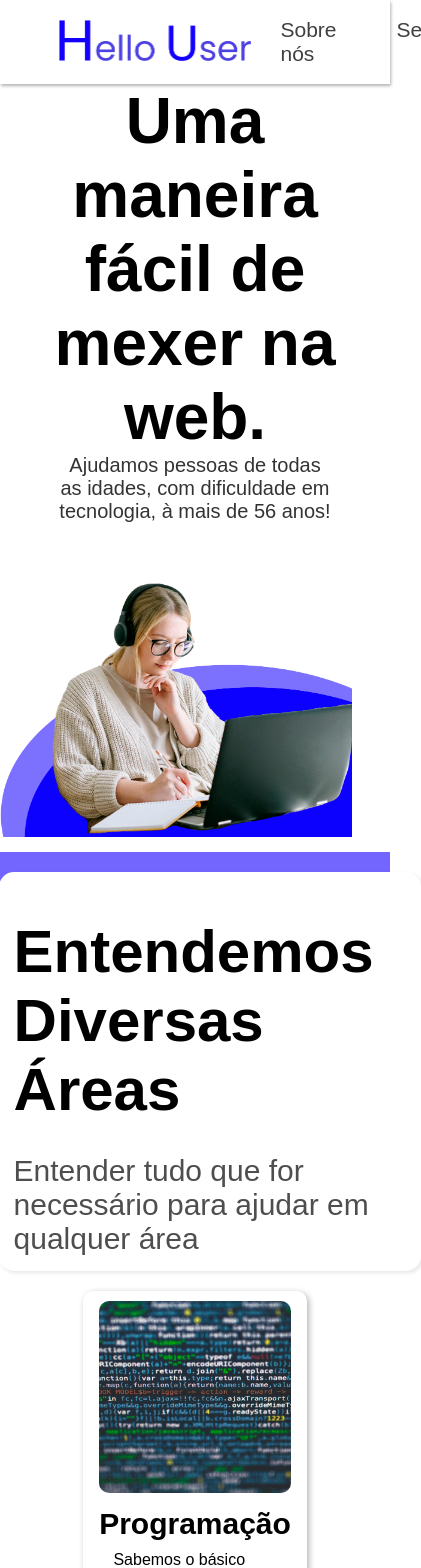
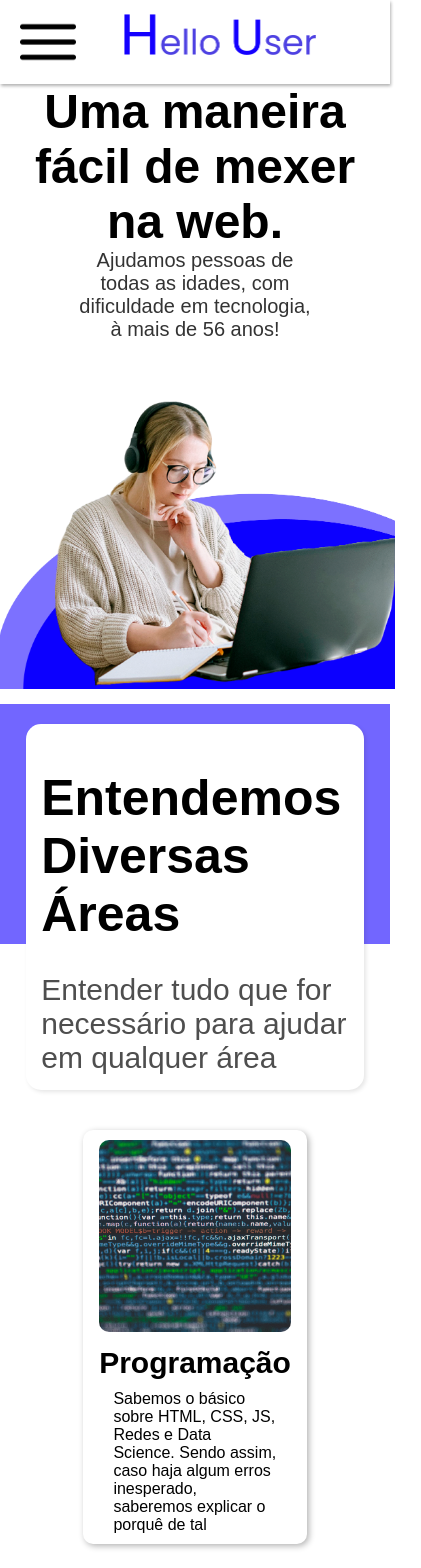
Before and after one commit to guilhermeMars/Hello-User--Portfolio, a React (Create React App) app: page / in a window 390 px wide. Shown: the top 1568 px of the page, 421 px wide, since content can reach past the window. Built offline with nearby package versions, Linux system fonts and the light colour scheme.

Commit message:
Atualizações de Responsividade
Adicionado o menu responsivo no header
Todas as páginas (exceto a de sobre) já estão 100% responsivas

```diff
--- a/src/components/Contato.jsx
+++ b/src/components/Contato.jsx
@@ -83,7 +83,10 @@ const Contato = () => {
 
   return (
     <div>
-      <StyledTittle>Nos envie seu problema e lhe <UnderlineSpan>retornaremos em algumas horas ;)</UnderlineSpan></StyledTittle>
+      <StyledTittle>
+        Nos envie seu problema e lhe{" "}
+        <UnderlineSpan>retornaremos em algumas horas ;)</UnderlineSpan>
+      </StyledTittle>
       <StyledForm
         onSubmit={(event) => {
           event.preventDefault();
--- a/src/components/Header.jsx
+++ b/src/components/Header.jsx
@@ -1,12 +1,55 @@
-import React from "react";
+import React, { useState } from "react";
 import styled from "styled-components";
 import { StyledDefaultLink } from "./UI";
 import HelloUser from "../assets/Hello User.png";
+import Menu from "../assets/menu responsivo.png";
 import { Link } from "react-router-dom";
 
 const Spacing = styled.div`
   padding: 0 15vw;
   height: 10vh;
+`;
+
+const StyledNavBar = styled.div`
+  position: fixed;
+  display: flex;
+  flex-direction: column;
+  z-index: 1;
+  top: 0;
+  bottom: 0;
+  width: 20em;
+  padding: 0 5vw;
+  background-color: white;
+`;
+
+const StyledNavMenu = styled.img`
+  margin-top: 20px;
+  width: 3.5em;
+`;
+
+const StyledH1 = styled.h1`
+  font-size: 40px;
+  margin-top: 20px;
+  margin-bottom: 20px;
+`;
+
+const StyledContentBar = styled(Link)`
+  font-size: 30px;
+  color: rgba(0, 0, 0, 0.75);
+  margin: 5px 10px;
+  background-color: rgb(237, 232, 232);
+  border-radius: 5px;
+`;
+
+const CenterDiv = styled.div`
+  text-align: center;
+  margin-top: 40px;
+`;
+
+const StyledBarLink = styled(StyledDefaultLink)`
+  text-align: center;
+  font-size: 23px;
+  padding: 15px 15px;
 `;
 
 const SyledHeader = styled.div`
@@ -21,14 +64,40 @@ const SyledHeader = styled.div`
   height: 10vh;
   align-items: center;
   box-shadow: 1px 2px 3px rgba(0, 0, 0, 0.3);
+  @media only screen and (max-width: 1000px) {
+    padding-left: 5vw;
+  }
+`;
+
+const HeadMenu = styled.div`
+  display: flex;
+`;
+
+const StyledMenu = styled.img`
+  display: none;
+  margin-right: 3em;
+  width: 3.5em;
+  @media only screen and (max-width: 1000px) {
+    display: block;
+  }
+`;
+
+const HeadLink = styled(Link)`
+  width: 100%;
+  height: 100%;
 `;
 
 const StyledImg = styled.img`
-  width: 12em;
+  min-width: 11em;
+  max-width: 12em;
+  height: 100%;
 `;
 
 const StyledList = styled.ul`
   display: flex;
+  @media only screen and (max-width: 1000px) {
+    display: none;
+  }
 `;
 
 const StyledContent = styled(Link)`
@@ -38,20 +107,56 @@ const StyledContent = styled(Link)`
   list-style-type: none;
 `;
 
+const StyledLink = styled(StyledDefaultLink)`
+  @media only screen and (max-width: 1000px) {
+    display: none;
+  }
+`;
+
 const Header = () => {
+  const [menu, setMenu] = useState(false);
+
+  const handleMenu = () => {
+    if (menu === true) {
+      setMenu(false);
+    } else {
+      setMenu(true);
+    }
+  };
+
   return (
     <>
       <Spacing />
+      {menu && (
+        <StyledNavBar>
+          <StyledNavMenu
+            src={Menu}
+            alt="Menu Responsivo"
+            onClick={handleMenu}
+          />
+          <StyledH1>Menu</StyledH1>
+          <StyledContentBar to="/">Home</StyledContentBar>
+          <StyledContentBar to="/sobre">Sobre nós</StyledContentBar>
+          <StyledContentBar to="/servicos">Serviços</StyledContentBar>
+          <StyledContentBar to="/localizacao">Localização</StyledContentBar>
+          <CenterDiv>
+            <StyledBarLink to="/contato">Contate-nos</StyledBarLink>
+          </CenterDiv>
+        </StyledNavBar>
+      )}
       <SyledHeader>
-        <Link to="/">
-          <StyledImg src={HelloUser} alt="Hello User Logo" />
-        </Link>
+        <HeadMenu>
+          <StyledMenu src={Menu} alt="Menu Responsivo" onClick={handleMenu} />
+          <HeadLink to="/">
+            <StyledImg src={HelloUser} alt="Hello User Logo" />
+          </HeadLink>
+        </HeadMenu>
         <StyledList>
           <StyledContent to="/sobre">Sobre nós</StyledContent>
           <StyledContent to="/servicos">Serviços</StyledContent>
           <StyledContent to="/localizacao">Localização</StyledContent>
         </StyledList>
-        <StyledDefaultLink to="/contato">Contate-nos</StyledDefaultLink>
+        <StyledLink to="/contato">Contate-nos</StyledLink>
       </SyledHeader>
     </>
   );
--- a/src/components/Localizacao.jsx
+++ b/src/components/Localizacao.jsx
@@ -47,7 +47,9 @@ const StyledP = styled.p`
 `;
 
 const StyledImg = styled.img`
-  max-width: 70vh;
+  min-width: 22em;
+  max-width: 45%;
+  height: 100%;
   margin-left: 20px;
   @media only screen and (max-width: 1000px) {
     flex-direction: column;
--- a/src/components/Main/CadastroDiv.jsx
+++ b/src/components/Main/CadastroDiv.jsx
@@ -1,14 +1,14 @@
-import React from 'react';
-import styled from 'styled-components';
-import ElderyThumbsUp from '../../assets/Eldery Thumbs up background.png';
-import {StyledDefaultLink} from '../UI/index';
+import React from "react";
+import styled from "styled-components";
+import ElderyThumbsUp from "../../assets/Eldery Thumbs up background.png";
+import { StyledDefaultLink } from "../UI/index";
 
 const StyledDiv = styled.div`
   display: flex;
   justify-content: center;
   margin: 5em 20vh 45px 20vh;
 
-    @media only screen and (max-width: 1000px){
+  @media only screen and (max-width: 1000px) {
     flex-direction: column;
     margin: 5em 0px 45px 0px;
   }
@@ -17,22 +17,35 @@ const StyledDiv = styled.div`
 const StyledImg = styled.img`
   min-width: 22em;
   max-width: 45%;
+  height: 100%;
 `;
 
 const StyledTextDiv = styled.div`
   margin: auto 30px;
+  @media only screen and (max-width: 1000px) {
+    margin-left: 10px;
+    margin-right: 0px;
+  }
 `;
 
 const StyledH1 = styled.h1`
   font-size: 70px;
   font-weight: 300;
   margin-bottom: 20px;
+  min-width: 5em;
+  max-width: 10em;
+  @media only screen and (max-width: 1000px) {
+    font-size: 60px;
+  }
 `;
 
 const StyledP = styled.p`
   font-size: 25px;
   margin-bottom: 30px;
   color: rgba(0, 0, 0, 0.7);
+  @media only screen and (max-width: 1000px) {
+    font-size: 20px;
+  }
 `;
 
 const StyledLinkDiv = styled.div`
@@ -41,21 +54,32 @@ const StyledLinkDiv = styled.div`
 
 const StyledArrow = styled.span`
   font-size: 30px;
-`
+`;
 
-const CadastroDiv = () =>{
-    return(
+const CadastroDiv = () => {
+  return (
     <StyledDiv>
       <StyledImg src={ElderyThumbsUp} alt="Idoso Jóia" />
       <StyledTextDiv>
         <StyledH1>Ajuda Especial para Idosos</StyledH1>
-                <StyledP>Entendemos a maior dificuldade que pessoas de idade possuem com a navegação. Sendo isso algo normal.<br/>Não nos irritamos nem sentimos incomodados por precisarmos ter mais paciência na hora de explicar todo o funcionamento por trás dos problemas.<br/>Sendo assim, não exite em usar nossos serviços ;)</StyledP>
+        <StyledP>
+          Entendemos a maior dificuldade que pessoas de idade possuem com a
+          navegação. Sendo isso algo normal.
+          <br />
+          Não nos irritamos nem sentimos incomodados por precisarmos ter mais
+          paciência na hora de explicar todo o funcionamento por trás dos
+          problemas.
+          <br />
+          Sendo assim, não exite em usar nossos serviços ;)
+        </StyledP>
         <StyledLinkDiv>
-                    <StyledDefaultLink to="/contato">Acesse <StyledArrow>&#8594;</StyledArrow></StyledDefaultLink>
+          <StyledDefaultLink to="/contato">
+            Acesse <StyledArrow>&#8594;</StyledArrow>
+          </StyledDefaultLink>
         </StyledLinkDiv>
       </StyledTextDiv>
     </StyledDiv>
   );
-}
+};
 
 export default CadastroDiv;
--- a/src/components/Main/MainDiv.jsx
+++ b/src/components/Main/MainDiv.jsx
@@ -7,16 +7,23 @@ const StyledDiv = styled.div`
     margin-bottom: 15px;
     @media only screen and (max-width: 1000px){
         flex-direction: column;
+        align-items: center;
     }
 `;
 
 const TextDiv = styled.div`
     text-align: center;
     margin: auto 0px;
+    @media only screen and (max-width: 1000px){
+        width: 350px;
+    }
 `
 
 const StyledH1 = styled.h1`
     font-size: 4em;
+    @media only screen and (max-width: 1000px){
+        font-size: 3em;
+    }
 `;
 
 const StyledP = styled.p`
@@ -28,9 +35,9 @@ const StyledP = styled.p`
 
 const NotebookImg = styled.img`
     margin-top: 60px;
-    min-width: 22em;
+    min-width: 25em;
     max-width: 50%;
-`
+`;
 
 const MainDiv = () => {
   return (
--- a/src/components/Main/ServicesDiv.jsx
+++ b/src/components/Main/ServicesDiv.jsx
@@ -8,13 +8,19 @@ import Work from "../../assets/work.png";
 const RelativeDiv = styled.div`
   position: relative;
   z-index: -1;
-`
+  display: flex;
+  justify-content: center;
+`;
 
 const StyledDiv = styled.div`
   display: flex;
   flex-wrap: wrap;
   justify-content: center;
   margin: 0px 20px;
+  @media only screen and (max-width: 1000px) {
+    width: 360px;
+    margin: 0px;
+  }
 `;
 
 const StyledTextDiv = styled.div`
@@ -23,15 +29,21 @@ const StyledTextDiv = styled.div`
   border-radius: 15px;
   padding: 15px;
   margin: 20px 30px 0px 7vh;
-  min-width: 50vh;
+  min-width: 40vh;
   max-width: 40%;
   flex: 1;
+  @media only screen and (max-width: 1000px) {
+    margin: 20px 0px;
+  }
 `;
 
 const StyledH3 = styled.h3`
   font-size: 60px;
   margin: 30px 0px;
-  `;
+  @media only screen and (max-width: 1000px) {
+    font-size: 50px;
+  }
+`;
 
 const StyledP = styled.p`
   font-size: 30px;
@@ -51,9 +63,10 @@ const BackgroundBlue = styled.div`
   top: 0;
   z-index: -1;
   width: 100vw;
-  max-width:100%;
+  max-width: 100%;
   height: 15em;
   background-color: rgba(20, 0, 255, 0.6);
+
 `;
 
 const ServicesDiv = () => {
--- a/src/components/Servicos/ParentsDiv.jsx
+++ b/src/components/Servicos/ParentsDiv.jsx
@@ -8,7 +8,7 @@ const StyledDiv = styled.div`
     max-width: 80%;
     @media only screen and (max-width: 1000px){
         flex-direction: column;
-        margin: 20vh auto;
+        margin: 10vh 0px 10vh 20px;
     }
 `;
 
--- a/src/components/Servicos/QualityDiv.jsx
+++ b/src/components/Servicos/QualityDiv.jsx
@@ -12,12 +12,14 @@ const MainDiv = styled.div`
     @media only screen and (max-width: 1000px){
         flex-direction: column;
         align-items: center;
+        margin: 0vh auto;
     }
 `;
 
 const IconDIv = styled.div`
     margin: 0px 20px;
-    width: 55vh;
+    min-width: 40vh;
+    max-width: 55vh;
 `;
 
 const Icon = styled.img`
```
Also changed, not shown: src/assets/menu responsivo.png (added). Lines whose indentation alone changed are shown as unchanged.
